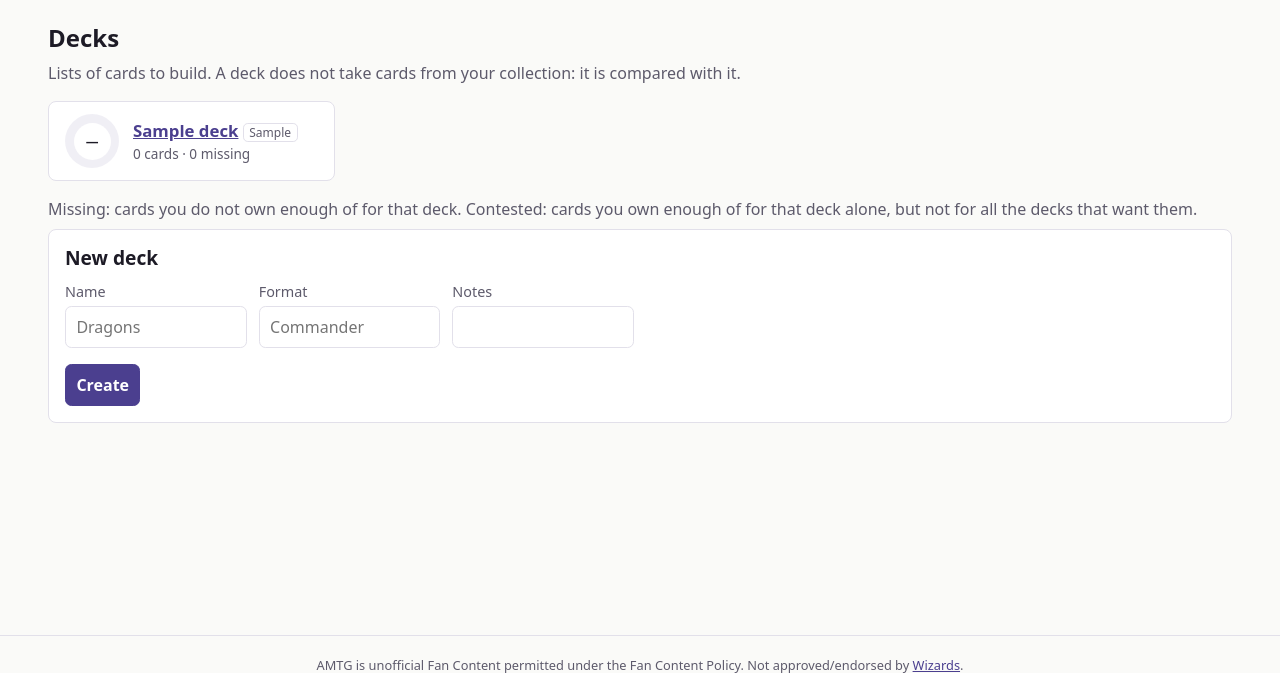
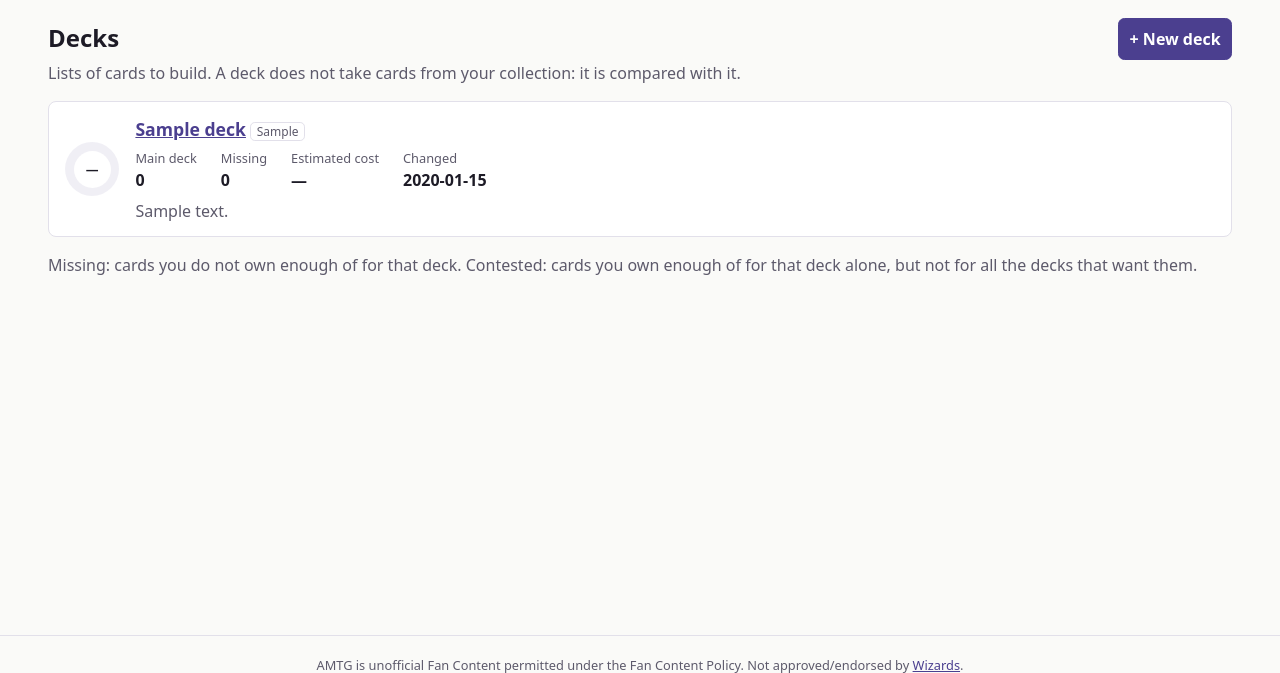
Before and after one commit to ac-me-git/magic-db, a FastAPI app: page /decks in a window 1280 px wide. Shown: the part 62-735 px from the top of the page. Run offline with FastAPI, Linux system fonts and the light colour scheme; tables that the repository leaves empty hold one stand-in row (values such as "Sample post"); data that the repository does not hold is empty; parts of the project's set-up code (start-up, migrations or seed data) failed here and were passed over.

Commit message:
Decks: one under the other with colour identity and estimated costs; a New deck button names decks Deck 1, Deck 2 and opens name, format and notes on the deck page
Co-Authored-By: Claude Opus 5.5 <noreply@anthropic.com>

```diff
--- a/src/magicdb/static/app.css
+++ b/src/magicdb/static/app.css
@@ -1421,36 +1421,96 @@ textarea {
   background: var(--bg);
 }
 
-.deck-tiles {
-  display: grid;
-  grid-template-columns: repeat(auto-fill, minmax(min(100%, 17rem), 1fr));
+/* a page title with its action on the right (New deck) */
+.page-head {
+  display: flex;
+  flex-wrap: wrap;
+  align-items: center;
+  justify-content: space-between;
+  gap: 0.5rem 1rem;
+}
+
+/* the decks, one block under the other */
+.deck-rows {
+  display: flex;
+  flex-direction: column;
   gap: 0.75rem;
   margin: 1rem 0;
   padding: 0;
   list-style: none;
 }
 
-.deck-tile {
+.deck-row {
   display: flex;
   align-items: center;
-  gap: 0.85rem;
-  padding: 0.75rem 1rem;
+  gap: 1rem;
+  padding: 0.85rem 1rem;
   background: var(--surface);
   border: 1px solid var(--border);
   border-radius: 0.5rem;
 }
 
-.deck-tile-text {
+.deck-row-text {
+  flex: 1;
   min-width: 0;
 }
 
+.deck-row-title {
+  margin: 0;
+}
+
 .deck-name {
-  font-size: 1.05rem;
+  font-size: 1.1rem;
   font-weight: 700;
-}
-
-.deck-tile .sub {
-  white-space: normal;
+  overflow-wrap: anywhere;
+}
+
+.identity {
+  white-space: nowrap;
+}
+
+.page-title .identity {
+  font-size: 0.8em;
+}
+
+.deck-facts {
+  display: flex;
+  flex-wrap: wrap;
+  gap: 0.35rem 1.5rem;
+  margin: 0.45rem 0 0;
+}
+
+.deck-facts dt {
+  font-size: 0.8rem;
+  color: var(--muted);
+}
+
+.deck-facts dd {
+  margin: 0;
+  font-weight: 600;
+  font-variant-numeric: tabular-nums;
+}
+
+.deck-facts .sub {
+  font-weight: 400;
+}
+
+.deck-notes {
+  margin: 0.4rem 0 0;
+  overflow-wrap: anywhere;
+}
+
+.deck-edit {
+  margin-bottom: 0.75rem;
+}
+
+.deck-edit .wide-field {
+  grid-column: 1 / -1;
+}
+
+.deck-edit textarea {
+  font: inherit;
+  font-size: 1rem;
 }
 
 .deck-head {
--- a/src/magicdb/static/app.js
+++ b/src/magicdb/static/app.js
@@ -65,6 +65,13 @@
     }
   });
 
+  // A field marked to be typed over (the name of a deck just made): ready to type.
+  var typeOver = document.querySelector("[data-select]");
+  if (typeOver) {
+    typeOver.focus();
+    typeOver.select();
+  }
+
   // After an update the program restarts: wait until it has gone away and come back.
   var waiting = document.querySelector("[data-wait-restart]");
   if (waiting && window.fetch) {
--- a/src/magicdb/templates/decks.html
+++ b/src/magicdb/templates/decks.html
@@ -2,20 +2,39 @@
 {% from "_forms.html" import problem, dial with context %}
 {% block title %}{{ t("decks.title") }} · {{ t("app.name") }}{% endblock %}
 {% block content %}
-<h1 class="page-title">{{ t("decks.title") }}</h1>
+<div class="page-head">
+  <h1 class="page-title">{{ t("decks.title") }}</h1>
+  {% if not locked %}
+  <form method="post" action="/decks">
+    <button type="submit" class="primary">+ {{ t("decks.new") }}</button>
+  </form>
+  {% endif %}
+</div>
 <p class="hint">{{ t("decks.intro") }}</p>
 
 {{ problem(error) }}
 
 {% if decks %}
-<ul class="deck-tiles">
+<ul class="deck-rows">
   {% for deck in decks %}
-  <li class="deck-tile">
+  <li class="deck-row">
     {{ dial(deck) }}
-    <div class="deck-tile-text">
-      <a class="deck-name" href="/decks/{{ deck.id }}">{{ deck.name }}</a>
-      {% if deck.format %}<span class="tag">{{ deck.format }}</span>{% endif %}
-      <span class="sub">{{ t("decks.tile", cards=deck.copies | count, missing=deck.missing | count) }}{% if deck.contested %} · {{ t("decks.contested_n", n=deck.contested) }}{% endif %}</span>
+    <div class="deck-row-text">
+      <p class="deck-row-title">
+        <a class="deck-name" href="/decks/{{ deck.id }}">{{ deck.name }}</a>
+        {%- if deck.colours %} <span class="mana identity" title="{{ t('decks.identity') }}">{{ deck.colours | symbols }}</span>{% endif %}
+        {%- if deck.format %} <span class="tag">{{ deck.format }}</span>{% endif %}
+      </p>
+      <dl class="deck-facts">
+        <div><dt>{{ t("deck.board.main") }}</dt><dd>{{ deck.main | count }}</dd></div>
+        {% if deck.side %}<div><dt>{{ t("deck.board.side") }}</dt><dd>{{ deck.side | count }}</dd></div>{% endif %}
+        <div><dt>{{ t("decks.missing") }}</dt><dd>{{ deck.missing | count }}</dd></div>
+        {% if deck.contested %}<div><dt>{{ t("decks.contested") }}</dt><dd>{{ deck.contested | count }}</dd></div>{% endif %}
+        <div><dt>{{ t("decks.value") }}</dt><dd>{{ deck.value | money }}</dd></div>
+        {% if deck.missing %}<div><dt>{{ t("decks.to_complete") }}</dt><dd>{{ (deck.missing_cost or 0) | money }}</dd></div>{% endif %}
+        <div><dt>{{ t("decks.updated") }}</dt><dd>{{ deck.updated_at[:10] }}</dd></div>
+      </dl>
+      {% if deck.notes %}<p class="hint deck-notes">{{ deck.notes }}</p>{% endif %}
     </div>
   </li>
   {% endfor %}
@@ -54,23 +73,5 @@
 </section>
 {% endif %}
 
-{% if locked %}{% include "_locked_notice.html" %}{% else %}
-<form class="panel" method="post" action="/decks">
-  <h2>{{ t("decks.new") }}</h2>
-  <div class="fields">
-    <label>{{ t("locations.name") }}
-      <input type="text" name="name" maxlength="80" required placeholder="{{ t('decks.name_example') }}">
-    </label>
-    <label>{{ t("decks.format") }}
-      <input type="text" name="format" maxlength="40" placeholder="Commander">
-    </label>
-    <label>{{ t("entry.notes") }}
-      <input type="text" name="notes" maxlength="500">
-    </label>
-  </div>
-  <div class="actions">
-    <button type="submit" class="primary">{{ t("locations.create") }}</button>
-  </div>
-</form>
-{% endif %}
+{% if locked %}{% include "_locked_notice.html" %}{% endif %}
 {% endblock %}
```
Also changed, not shown: PLAN.md (+1 -0 lines), SPEC.md (+15 -6 lines), docs/decks.md (+12 -5 lines), site/guides/decks.html (+4 -3 lines), site/it/guides/decks.html (+4 -3 lines), src/magicdb/decks/routes.py (+20 -12 lines), src/magicdb/decks/service.py (+83 -7 lines), src/magicdb/i18n/en.json (+9 -6 lines), src/magicdb/i18n/it.json (+9 -6 lines), src/magicdb/templates/_deck_head.html (added, +12 -0 lines), src/magicdb/templates/deck.html (+27 -27 lines), src/magicdb/templates/deck_stats.html (+1 -9 lines), tests/test_decks.py (+116 -2 lines), CHANGELOG.md.
